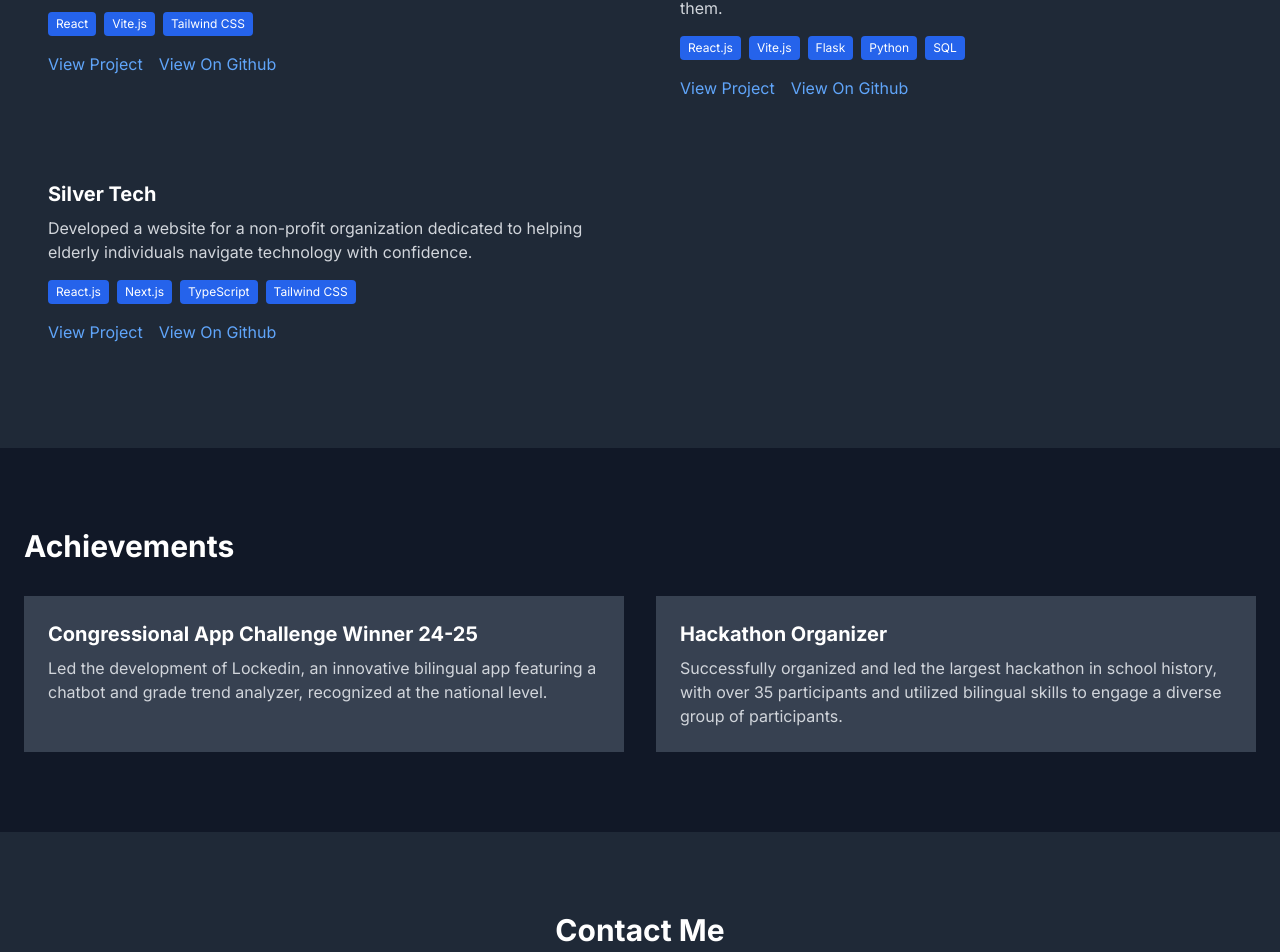
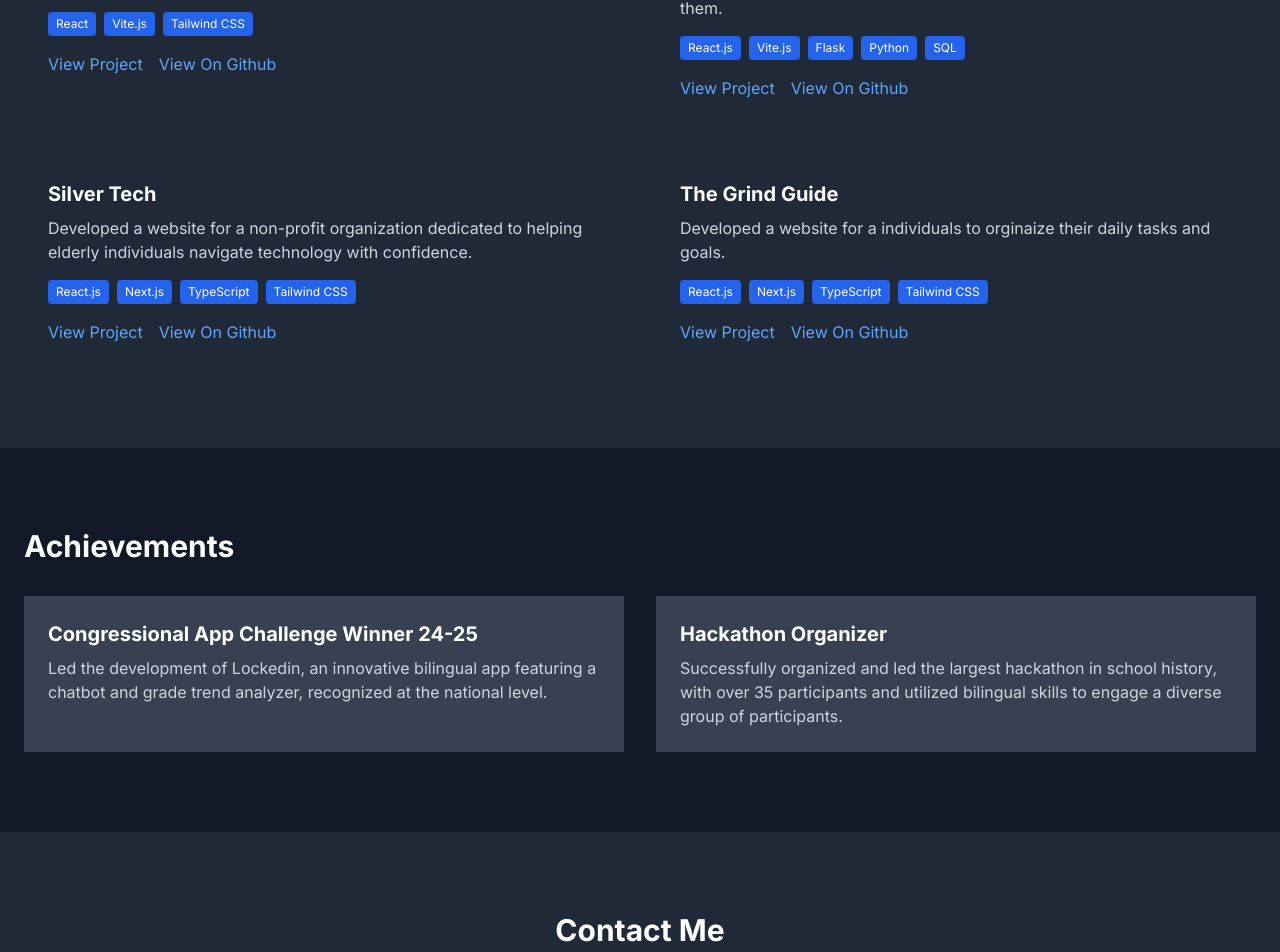
Before and after one commit to myName833/Portfolio, a Next.js app: page / in a window 1280 px wide. Shown: the part 4948-5900 px from the top of the page. Built offline with nearby package versions, Linux system fonts and the light colour scheme.

Commit message:
add the grind guide

```diff
--- a/app/page.jsx
+++ b/app/page.jsx
@@ -224,7 +224,7 @@ const Home = () => {
         </motion.section>
         <section className="relative py-16">
   <div className="relative hover-line-container">
-    {/* Pure CSS animated line */}
+
     <div className="absolute top-0 left-0 w-full h-[2px] bg-gradient-to-r from-blue-400 to-blue-600
                     transform scale-x-0 transition-transform duration-300 ease-in-out
                     group-hover:scale-x-100 origin-left"
@@ -412,6 +412,7 @@ const Home = () => {
                 ]}
                 link="https://sunfloweryouth.com/"
               />
+
             </div>
           </div>
         </motion.section>
@@ -461,6 +462,13 @@ const Home = () => {
                 technologies={["React.js", "Next.js", "TypeScript", "Tailwind CSS"]}
                 link="#"
                 github=""
+              />
+              <ProjectCard
+                title="The Grind Guide"
+                description="Developed a website for a individuals to orginaize their daily tasks and goals."
+                technologies={["React.js", "Next.js", "TypeScript", "Tailwind CSS"]}
+                link="https://the-grind-guide.onrender.com/"
+                github="https://github.com/myName833/The-Grind-Guide"
               />
             </div>
           </div>
```
